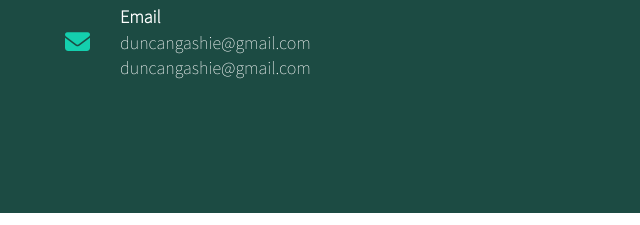
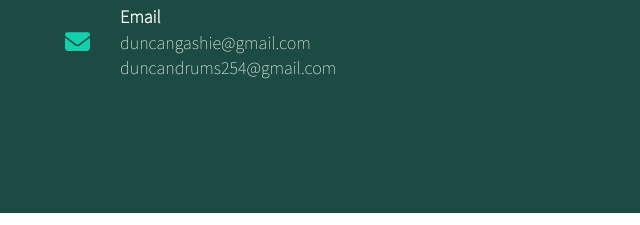
Before and after one commit to Emmanuel-otieno/Duncan, a website: page index.html in a window 1280 px wide. Shown: the part 2266-2491 px from the top of the page, 0-640 px from the left. Drawn offline with nearby package versions, Linux system fonts and the light colour scheme.

Commit message:
first commit

```diff
--- a/index.html
+++ b/index.html
@@ -143,7 +143,7 @@
                             <i class="fas fa-envelope"></i>
                             <div class="info">
                                 <div class="head">Email</div>
-                                <div class="sub-title">duncangashie@gmail.com<br><div class="sub-title">duncangashie@gmail.com</div></div>
+                                <div class="sub-title">duncangashie@gmail.com<br><div class="sub-title">duncandrums254@gmail.com</div></div>
                             </div>
                         </div>
                     </div>
```
